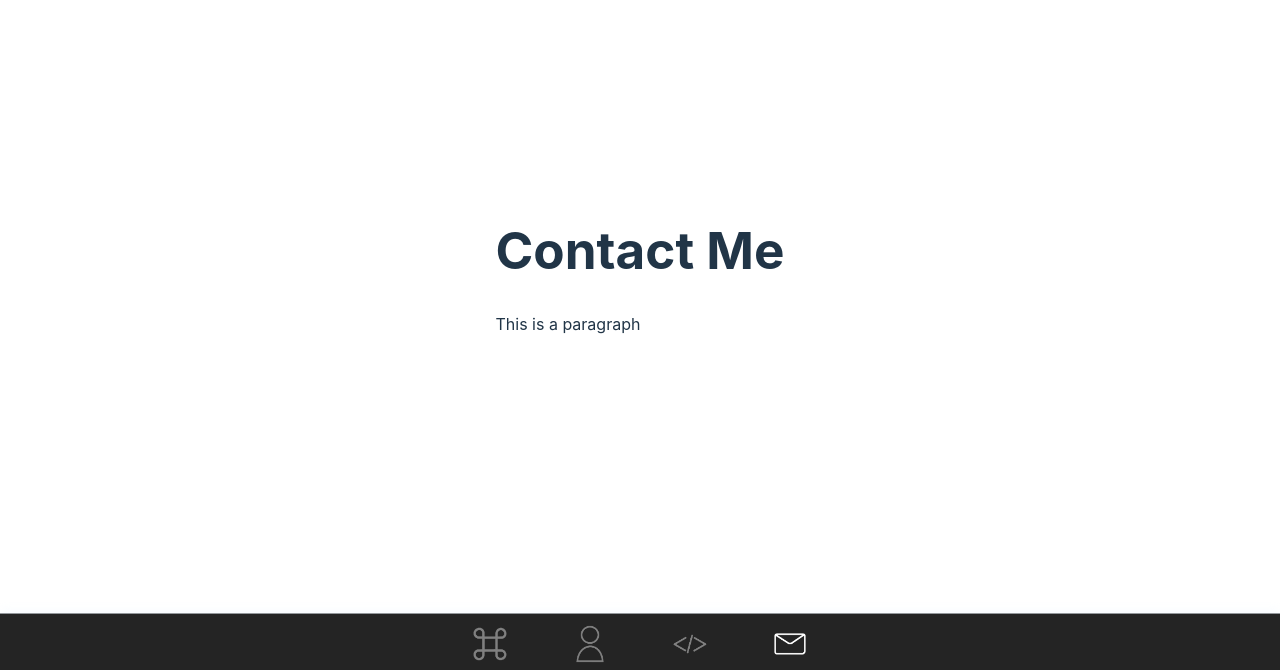
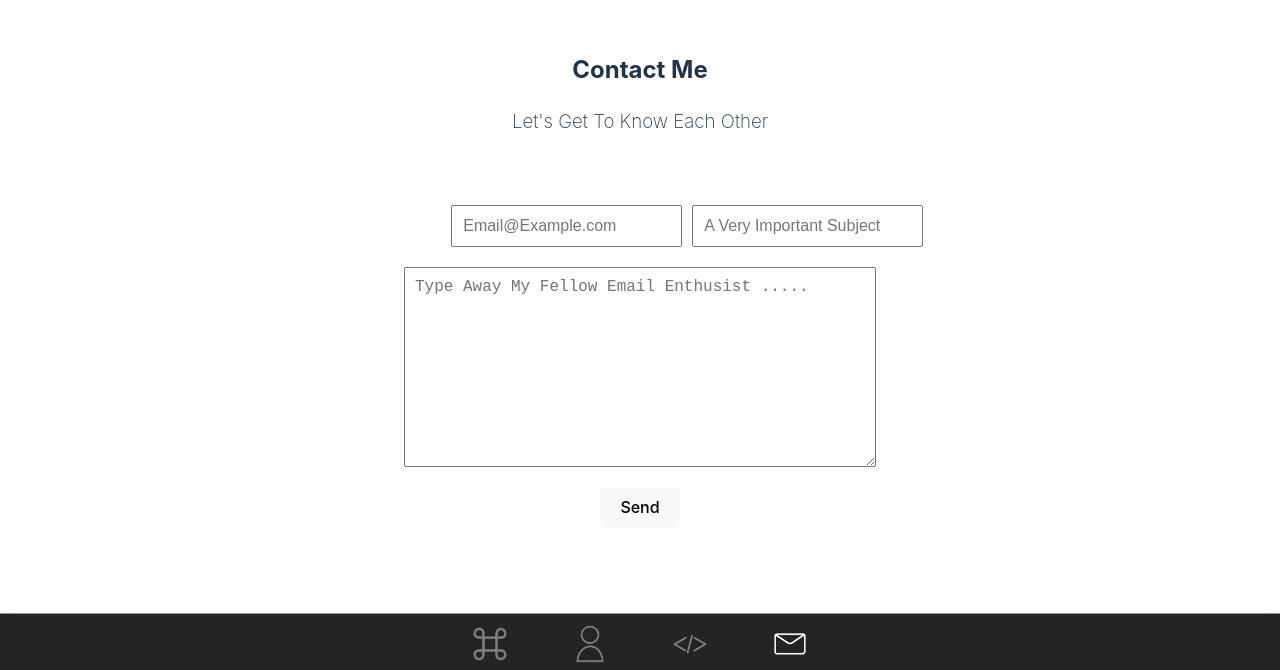
Before and after one commit to NireepV/my_website, a React (Vite) app: page /ContactMe in a window 1280 px wide. Shown: the part 130-800 px from the top of the page. Built offline with nearby package versions, Linux system fonts and the light colour scheme.

Commit message:
Basic Contact Form Styling

```diff
--- a/src/pages/ContactMe.jsx
+++ b/src/pages/ContactMe.jsx
@@ -2,10 +2,24 @@ import React from 'react';
 import './style/ContactMe.css';
 
 const ContactMe = () =>{
+
   return (
-    <div>
-      <h1>Contact Me</h1>
-      <p>This is a paragraph</p>
+    <div className='primDiv'>
+      <div className='head'>
+        <h2 className='centeredText'>Contact Me</h2>
+        <h3 className='centeredText'>Let's Get To Know Each Other</h3>
+      </div>
+
+      <div id='contact'>
+        <div className='details'>
+          <input type="text" name="email" id="email" placeholder="Email@Example.com"></input>
+          <input type="text" name="subject" id="subject" placeholder="A Very Important Subject"></input>
+        </div>
+        <div className='textareaWrapper'>
+          <textarea name="content" id="content" cols="30" rows="10" placeholder="Type Away My Fellow Email Enthusist ....."></textarea>
+        </div>
+        <button type='submit'>Send</button>
+      </div>
     </div>
   );
 }
--- a/src/pages/style/ContactMe.css
+++ b/src/pages/style/ContactMe.css
@@ -0,0 +1,50 @@
+.head {
+    padding-bottom: 50px;
+}
+
+.centeredText {
+    text-align: center;
+    margin-top: 20px; /* Adjust this value as needed */
+}
+
+#contact {
+    display: flex;
+    flex-direction: column;
+    align-items: center; /* This will center the items horizontally */
+    justify-content: center; /* This will center the items vertically */
+    flex-grow: 1; /* This will allow the contact div to take up the remaining space */
+}
+
+.details, .textareaWrapper {
+    display: flex;
+    justify-content: space-around; /* This will distribute the space around the items */
+    width: 80%; /* Adjust this value as needed */
+    margin: 0 auto; /* This will center the .details div */
+}
+
+.details {
+    gap: 10px;
+}
+
+#email, #subject {
+    flex: 1;
+    padding: 10px; /* Adjust this value as needed */
+    font-size: 16px; /* Adjust this value as needed */
+}
+
+.textareaWrapper {
+    margin: 0px; /* Adjust this value as needed */
+    width: 100%;
+}
+
+#content {
+    height: 200px; /* Adjust this value as needed */
+    padding: 10px; /* Adjust this value as needed */
+    font-size: 16px; /* Adjust this value as needed */
+    margin: 20px auto; /* This will center the textarea and add a 20px margin at the top and bottom */
+    box-sizing: border-box;
+}
+
+textarea {
+    width: 100%;
+}
```
